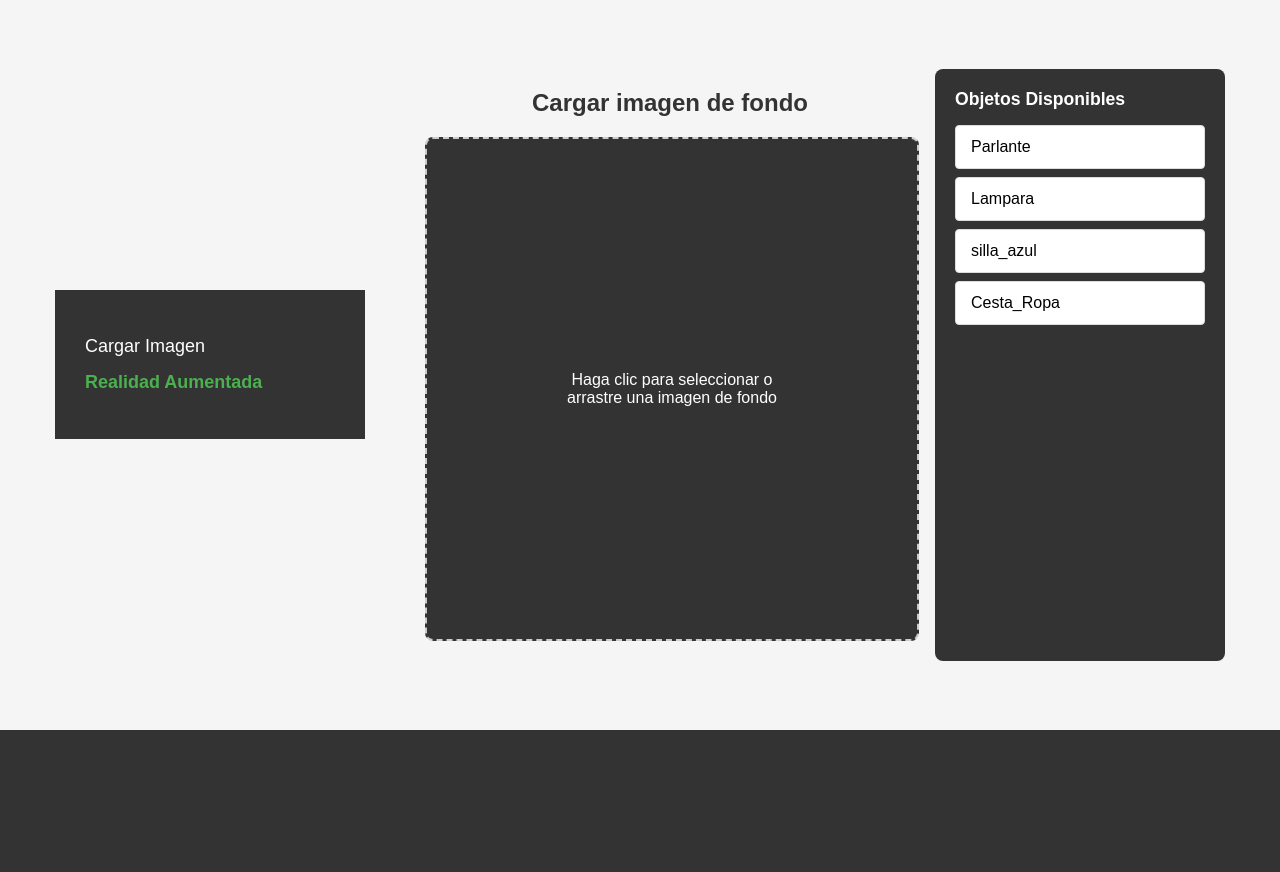
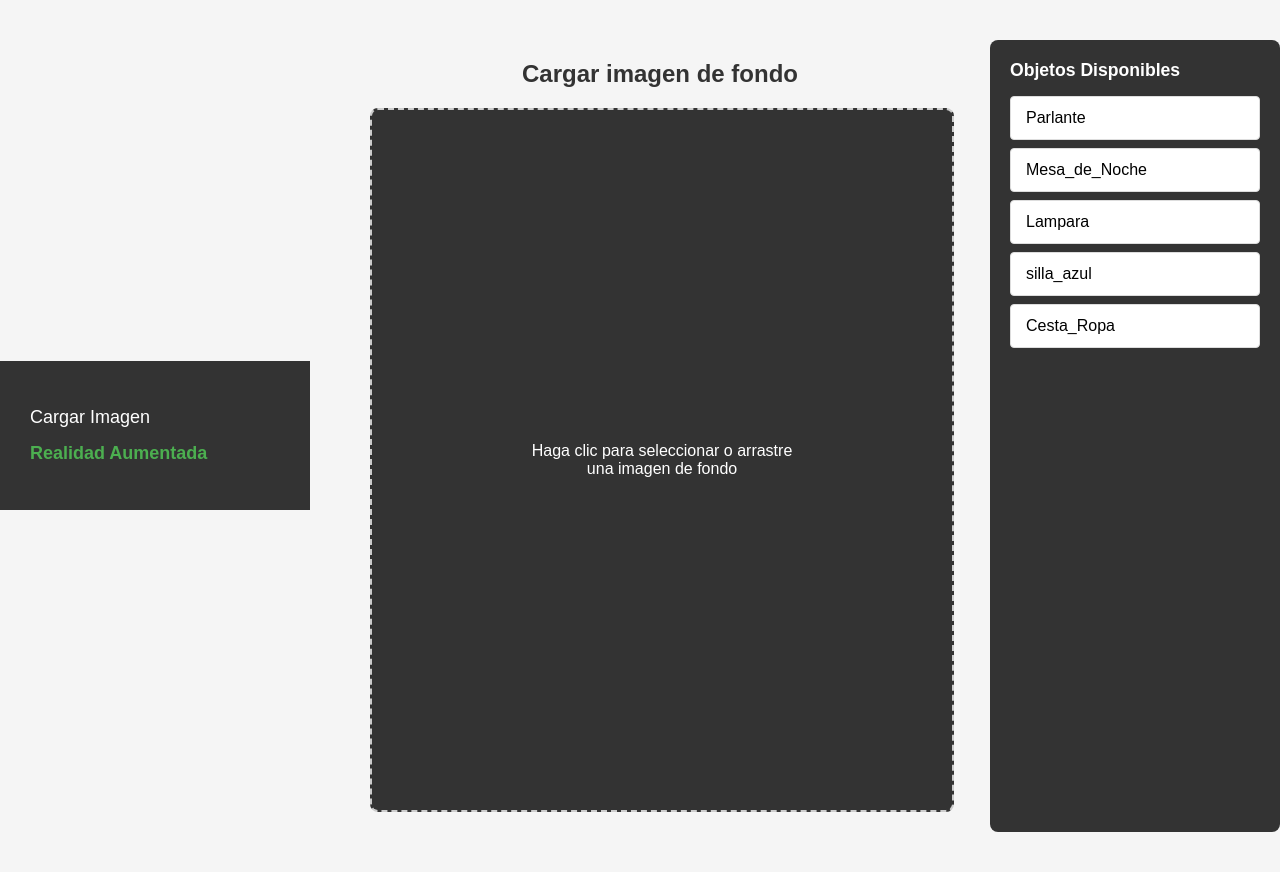
Before and after one commit to FransuaLeonSanchez/sierramuebles, a Flask app: page /ar in a window 1280 px wide. Shown: the part 100-972 px from the top of the page. Before the commit the page ends 830 px from the top, so only its background shows below. Run offline with Flask 3, Linux system fonts and the light colour scheme.

Commit message:
checkpoint

```diff
--- a/static/css/ar_styles.css
+++ b/static/css/ar_styles.css
@@ -20,12 +20,13 @@
 
 .container {
     display: flex;
-    max-width: 1200px;
+    max-width: 1600px; /* Aumentado de 1200px */
     margin: 0 auto;
     align-items: center;
     justify-content: center;
     min-height: calc(100vh - 70px);
 }
+
 
 nav {
     width: 250px;
@@ -58,7 +59,7 @@
 main {
     flex-grow: 1;
     padding: 20px;
-    max-width: 800px;
+    max-width: 1200px; /* Aumentado de 800px */
 }
 
 .input-group {
@@ -222,7 +223,7 @@
 
 .background-upload-section {
     width: 100%;
-    max-width: 800px;
+    max-width: 1200px; /* Aumentado de 800px */
     text-align: center;
 }
 
@@ -233,7 +234,7 @@
 
 .background-preview {
     width: 100%;
-    min-height: 500px;
+    min-height: 700px; /* Aumentado de 500px */
     border: 2px dashed #ccc;
     border-radius: 8px;
     margin: 20px 0;
@@ -287,6 +288,7 @@
     background-color: #333;
     padding: 20px;
     border-radius: 8px;
+    margin-left: 20px; /* Añadido para mejor espaciado */
 }
 
 .side-panel h3 {
--- a/static/js/ar_script.js
+++ b/static/js/ar_script.js
@@ -174,44 +174,37 @@
             const startY = e.clientY;
             const startWidth = element.offsetWidth;
             const startHeight = element.offsetHeight;
-            const startLeft = element.offsetLeft;
-            const startTop = element.offsetTop;
+            const startLeft = parseInt(element.style.left);
+            const startTop = parseInt(element.style.top);
             const point = e.target;
 
             document.addEventListener('mousemove', resize);
             document.addEventListener('mouseup', stopResize);
 
             function resize(e) {
-                let newWidth, newHeight, newLeft = startLeft, newTop = startTop;
                 const dx = e.clientX - startX;
                 const dy = e.clientY - startY;
 
                 if (point.classList.contains('se')) {
-                    newWidth = Math.max(1, startWidth + dx);
-                    newHeight = Math.max(1, startHeight + dy);
+                    element.style.width = `${startWidth + dx}px`;
+                    element.style.height = `${startHeight + dy}px`;
                 }
                 else if (point.classList.contains('sw')) {
-                    newWidth = Math.max(1, startWidth - dx);
-                    newHeight = Math.max(1, startHeight + dy);
-                    newLeft = startLeft + (startWidth - newWidth);
+                    element.style.width = `${startWidth - dx}px`;
+                    element.style.height = `${startHeight + dy}px`;
+                    element.style.left = `${startLeft + dx}px`;
                 }
                 else if (point.classList.contains('ne')) {
-                    newWidth = Math.max(1, startWidth + dx);
-                    newHeight = Math.max(1, startHeight - dy);
-                    newTop = startTop + (startHeight - newHeight);
+                    element.style.width = `${startWidth + dx}px`;
+                    element.style.height = `${startHeight - dy}px`;
+                    element.style.top = `${startTop + dy}px`;
                 }
                 else if (point.classList.contains('nw')) {
-                    newWidth = Math.max(1, startWidth - dx);
-                    newHeight = Math.max(1, startHeight - dy);
-                    newLeft = startLeft + (startWidth - newWidth);
-                    newTop = startTop + (startHeight - newHeight);
+                    element.style.width = `${startWidth - dx}px`;
+                    element.style.height = `${startHeight - dy}px`;
+                    element.style.left = `${startLeft + dx}px`;
+                    element.style.top = `${startTop + dy}px`;
                 }
-
-                // Aplicar los cambios
-                element.style.width = `${newWidth}px`;
-                element.style.height = `${newHeight}px`;
-                element.style.left = `${newLeft}px`;
-                element.style.top = `${newTop}px`;
             }
 
             function stopResize() {
```
